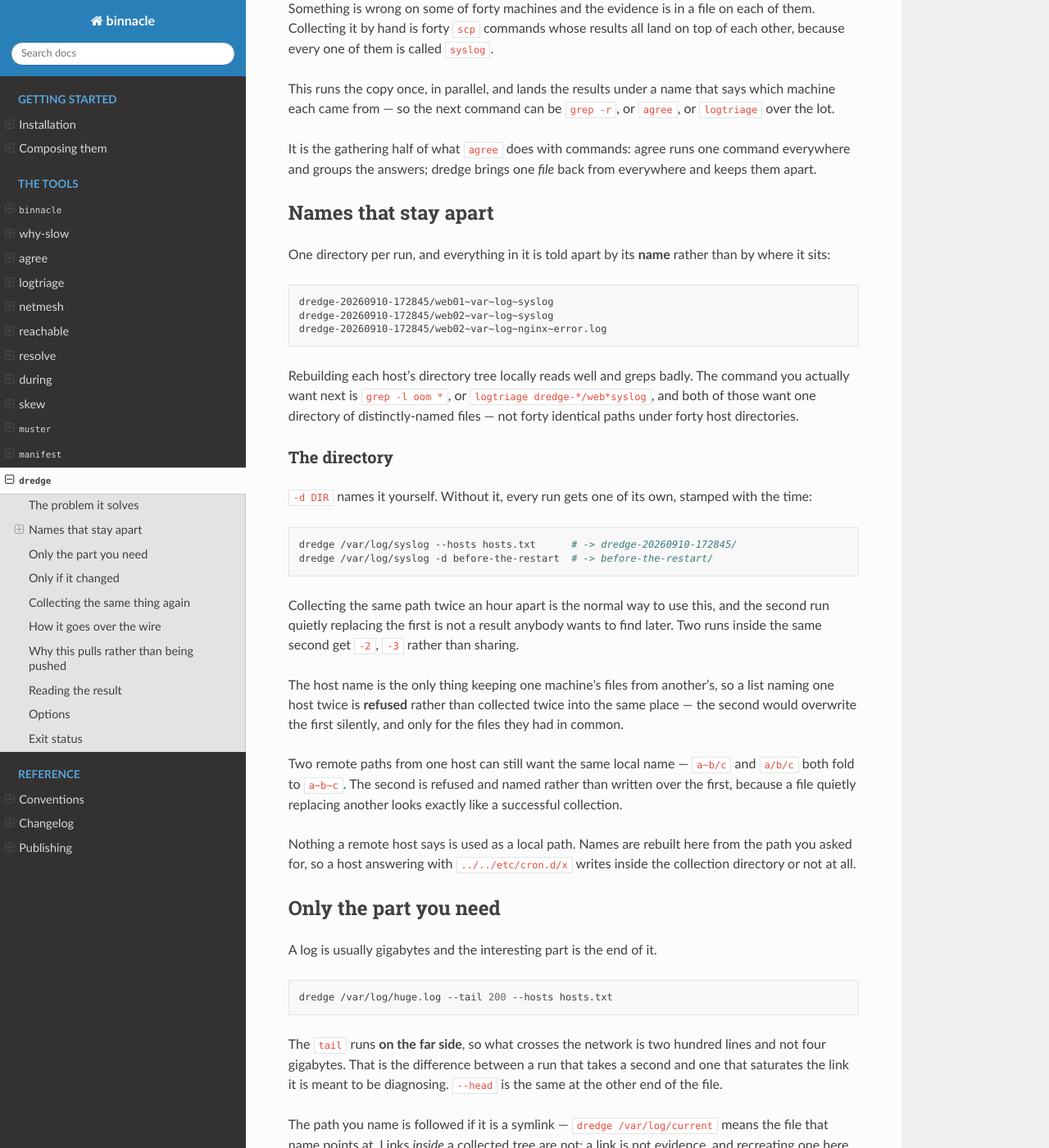
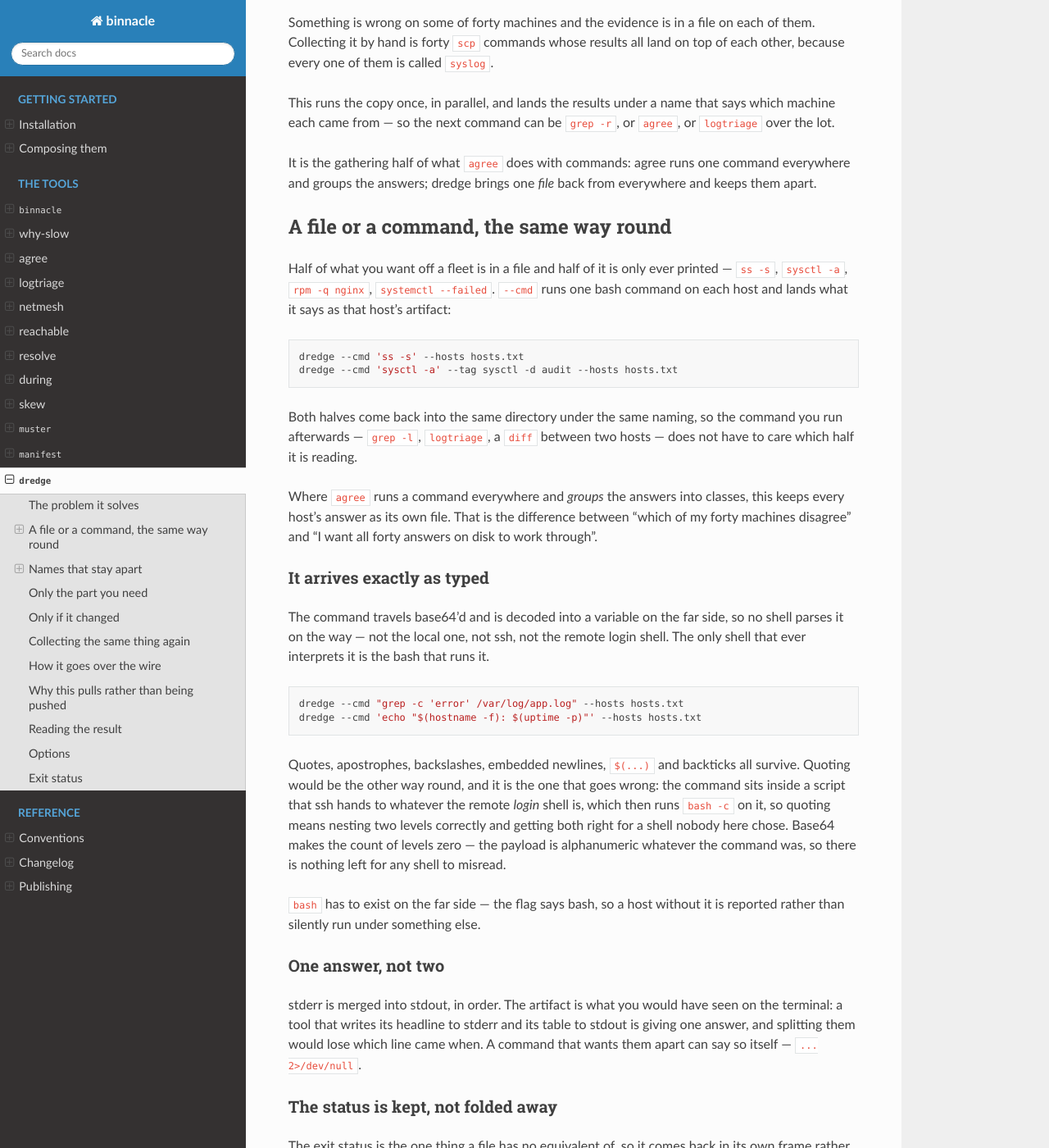
Before and after one commit to MartinGallagher-code/binnacle, a Sphinx documentation site: the page built from docs/tools/dredge.md, in a window 1280 px wide and 1400 px high, scrolled down 404 px. Shown: the whole window at 82% size. Built offline with Sphinx 7.4.7 and the Read the Docs theme 3.1.0, drawn with Linux system fonts in a browser that asks for light colours; some of the changed text lies outside the part shown.

Commit message:
dredge: run a command, and tag the run
Half of what you want off a fleet is in a file and half of it is only
ever printed -- `ss -s`, `sysctl -a`, `rpm -q`, `systemctl --failed`.
`--cmd` runs one bash command on each host and lands what it says as
that host's artifact, so both halves come back into one directory under
one naming and the `grep -l` afterwards does not care which it reads.

The command arrives exactly as typed: it travels base64'd and is decoded
into a variable on the far side, so no shell parses it on the way.
Quoting would be the other way round and it is the one that goes wrong
-- the command sits inside a script ssh hands to whatever the remote
login shell is, which then runs `bash -c` on it, so quoting means
nesting two levels correctly for a shell nobody here chose. Base64 makes
that count zero.

Getting the same *information* back either way meant arranging three
things a file gets for free: stderr merges into stdout in order, because
the artifact is what you would have seen on the terminal; any byte
survives, because the output rides the same framed base64 a --tail slice
does; and the exit status comes back in a frame of its own rather than
being inferred from the output. A command that failed still has an
answer worth keeping -- its error text is the artifact -- so a non-zero
status is a NONZERO finding with the output collected, not a lost host.

--tag labels a run's artifacts so several runs can share a directory.
The tag leads the name because that is the order that makes the
directory readable: ls groups by run and `rm audit~*` clears one. A
--cmd run has no path to name itself with, so the tag is the whole of
its name, defaulting to the command's first word. It is the one part of
the name written freely, so anything outside A-Za-z0-9._+- folds to `-`.

--csv follows: `remote_path` becomes `source`, since the column now
holds either a collected path or the command that was run, and
`exit_status` joins it.

Ten cases in tests/test_dredge.sh, each verified by reverting what it
covers and watching it go red.

Co-Authored-By: Claude Opus 5 <noreply@anthropic.com>
Claude-Session: https://claude.ai/code/session_018aVKp1gJBMueRPgkonyCux

````diff
--- a/docs/tools/dredge.md
+++ b/docs/tools/dredge.md
@@ -1,13 +1,14 @@
 # `dredge`
 
-**Bring that file back from every host, kept apart.**
+**Bring that answer back from every host, kept apart.**
 
 ```bash
 dredge /var/log/syslog --hosts hosts.txt          # one file from every host
+dredge --cmd 'ss -s' --hosts hosts.txt            # what a command says, instead
 dredge /var/log/syslog --tail 200 -H 'web[01-40]' # only the last 200 lines
 dredge /etc/nginx --hosts hosts.txt               # a whole directory each
 dredge /var/log/app.log --since -1h --append      # only what changed, added on
-dredge /var/log/syslog -d today --hosts hosts.txt # into a directory you name
+dredge --cmd uptime --tag before -d audit         # labelled, to share a directory
 ```
 
 ## The problem it solves
@@ -23,6 +24,77 @@ says which machine each came from — so the next command can be `grep -r`, or
 It is the gathering half of what [`agree`](agree.md) does with commands: agree
 runs one command everywhere and groups the answers; dredge brings one *file*
 back from everywhere and keeps them apart.
+
+## A file or a command, the same way round
+
+Half of what you want off a fleet is in a file and half of it is only ever
+printed — `ss -s`, `sysctl -a`, `rpm -q nginx`, `systemctl --failed`. `--cmd`
+runs one bash command on each host and lands what it says as that host's
+artifact:
+
+```bash
+dredge --cmd 'ss -s' --hosts hosts.txt
+dredge --cmd 'sysctl -a' --tag sysctl -d audit --hosts hosts.txt
+```
+
+Both halves come back into the same directory under the same naming, so the
+command you run afterwards — `grep -l`, `logtriage`, a `diff` between two
+hosts — does not have to care which half it is reading.
+
+Where [`agree`](agree.md) runs a command everywhere and *groups* the answers
+into classes, this keeps every host's answer as its own file. That is the
+difference between "which of my forty machines disagree" and "I want all forty
+answers on disk to work through".
+
+### It arrives exactly as typed
+
+The command travels base64'd and is decoded into a variable on the far side,
+so no shell parses it on the way — not the local one, not ssh, not the remote
+login shell. The only shell that ever interprets it is the bash that runs it.
+
+```bash
+dredge --cmd "grep -c 'error' /var/log/app.log" --hosts hosts.txt
+dredge --cmd 'echo "$(hostname -f): $(uptime -p)"' --hosts hosts.txt
+```
+
+Quotes, apostrophes, backslashes, embedded newlines, `$(...)` and backticks
+all survive. Quoting would be the other way round, and it is the one that goes
+wrong: the command sits inside a script that ssh hands to whatever the remote
+*login* shell is, which then runs `bash -c` on it, so quoting means nesting two
+levels correctly and getting both right for a shell nobody here chose. Base64
+makes the count of levels zero — the payload is alphanumeric whatever the
+command was, so there is nothing left for any shell to misread.
+
+`bash` has to exist on the far side — the flag says bash, so a host without it
+is reported rather than silently run under something else.
+
+### One answer, not two
+
+stderr is merged into stdout, in order. The artifact is what you would have
+seen on the terminal: a tool that writes its headline to stderr and its table
+to stdout is giving one answer, and splitting them would lose which line came
+when. A command that wants them apart can say so itself — `... 2>/dev/null`.
+
+### The status is kept, not folded away
+
+The exit status is the one thing a file has no equivalent of, so it comes back
+in its own frame rather than being inferred from the output:
+
+```text
+  NONZERO   the command exited non-zero on 2 hosts:
+            web12        exit 1
+            web31        exit 127
+            What it said is collected either way.
+```
+
+A command that failed still has an answer worth keeping — its error text *is*
+the artifact — so the collection is not a failed host, it is a finding. The
+status is also a column in `--csv`, and a non-zero one makes the run exit 1.
+
+`--head` and `--tail` cut a command's output the same way they cut a file's,
+on the far side. `--since`, `--max-bytes` and `--max-files` select among files
+and have nothing to select from here; `--since` is refused rather than
+ignored, and `--timeout` is what bounds a command that will not finish.
 
 ## Names that stay apart
 
@@ -40,6 +112,29 @@ command you actually want next is `grep -l oom *`, or `logtriage
 dredge-*/web*syslog`, and both of those want one directory of
 distinctly-named files — not forty identical paths under forty host
 directories.
+
+### The tag
+
+`--tag NAME` puts a label in front of every name in the run:
+
+```text
+audit/sysctl~web01                        # --cmd 'sysctl -a' --tag sysctl
+audit/before-restart~web01~var~log~app.log
+```
+
+The tag leads because that is the order that makes a shared directory
+readable: several runs land side by side, `ls` groups them by run, `rm
+audit~*` clears one of them, and a file says which collection it belongs to
+without anybody having to remember.
+
+A `--cmd` run has no path to name itself with, so the tag is the whole of the
+name. Without `--tag` it takes the command's own first word — `--cmd 'ss -s'`
+lands as `ss~web01`, which is what somebody reading the directory later would
+have called it anyway.
+
+The tag is the one part of the name the caller writes freely, so it is the one
+part that could carry a slash and quietly mean a directory: anything outside
+`A-Za-z0-9._+-` folds to `-`, and `--tag 'a/b c:d'` lands as `a-b-c-d~web01`.
 
 ### The directory
 
@@ -162,6 +257,7 @@ hosts with a thousand files each is forty connections, not forty thousand.
 |---|---|---|
 | whole files | `find … \| tar` streamed | the bytes and nothing else; tar frames itself |
 | `--head` / `--tail` | framed base64 | a slice's length is not known until it is cut |
+| `--cmd` | framed base64 | nor is the length of what a command will say |
 
 The second one needs explaining. Framing by length would mean measuring the
 slice and then reading it, and on the growing log this tool is pointed at
@@ -223,14 +319,17 @@ dredge -- /var/log/syslog   [tail 200]
 ```
 
 `--csv PATH` writes one row per collected file —
-`host,remote_path,local_path,bytes,outcome` — including a row for the hosts
-that returned nothing, so the record says who was asked as well as what came
-back.
+`host,source,local_path,bytes,outcome,exit_status` — including a row for the
+hosts that returned nothing, so the record says who was asked as well as what
+came back. `source` is the path that was collected, or the command that was
+run; `exit_status` is that command's status, and empty for a file.
 
 ## Options
 
 | Option | Meaning |
 |---|---|
+| `-c, --cmd CMD` | a bash command to run on each host; its output is the artifact |
+| `-t, --tag NAME` | label this run's artifacts so several runs can share a directory |
 | `-H, --host TOKEN` | hosts, repeatable; ranges expand (`web[01-40]`) |
 | `--hosts FILE` | a server list — [`reachable`](reachable.md)'s output works, its comments included |
 | `-d, --dir DIR` | where collected files land (default: a `dredge-<timestamp>` of this run's own) |
@@ -248,8 +347,8 @@ back.
 
 | Code | Meaning |
 |---|---|
-| `0` | every host answered and everything asked for came back |
-| `1` | a host failed, a path was missing, a ceiling was hit, a name collided, or nothing was collected |
+| `0` | every host answered, everything asked for came back, and any command exited zero |
+| `1` | a host failed, a path was missing, a command exited non-zero, a ceiling was hit, a name collided, or nothing was collected |
 | `2` | usage error |
 
 Exit 1 on an empty collection is deliberate: a script that fans out to gather
````
Also changed, not shown: CHANGELOG.md (+50 -0 lines), README.md (+1 -1 lines), docs/index.md (+1 -1 lines), 2 other files.
